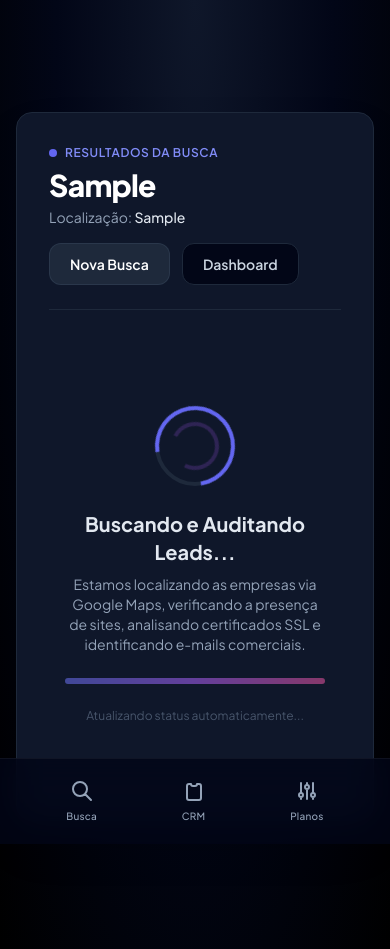
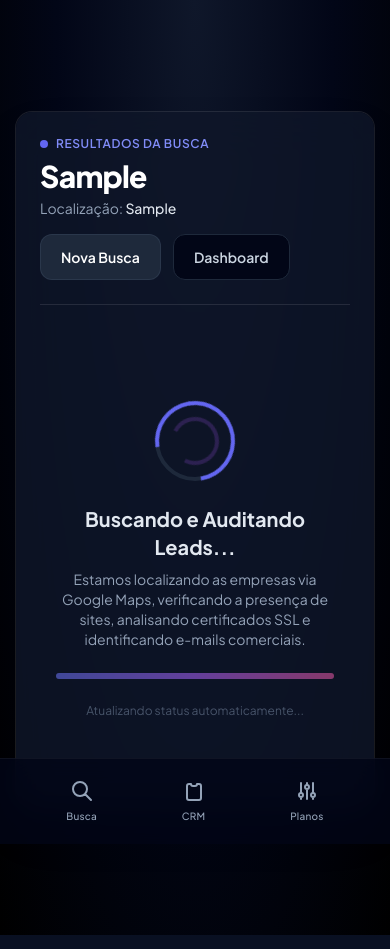
Before and after one commit to thiagojordao98/lead-scout-ai, a Django app: page /leads/search/results/1/ in a window 390 px wide. Run offline with Django 5.2, Linux system fonts and the light colour scheme; a user stored in the database is signed in; tables that the repository leaves empty hold one stand-in row (values such as "Sample post"); some libraries are stand-ins or nearby versions.

Commit message:
style: fix search results card border and button touch targets

```diff
--- a/templates/leads/search_results.html
+++ b/templates/leads/search_results.html
@@ -4,12 +4,12 @@
 
 {% block body_class %}min-h-screen bg-slate-950 text-slate-100{% endblock %}
 
-{% block wrapper_class %}w-full max-w-6xl rounded-2xl bg-slate-900 p-8 shadow-2xl border border-slate-800 text-white my-8{% endblock %}
+{% block wrapper_class %}w-full max-w-6xl relative bg-slate-900/80 backdrop-blur-xl ring-1 ring-white/10 rounded-2xl p-6 md:p-8 shadow-2xl text-white my-8{% endblock %}
 
 {% block content %}
 <div class="space-y-8">
     <!-- Header -->
-    <div class="flex flex-col md:flex-row md:items-center md:justify-between gap-4 border-b border-slate-800 pb-6">
+    <div class="flex flex-col md:flex-row md:items-center md:justify-between gap-4 border-b border-white/10 pb-6">
         <div>
             <div class="flex items-center gap-2 text-xs font-semibold text-indigo-400 uppercase tracking-wider mb-1.5">
                 <span class="inline-block w-2 h-2 rounded-full bg-indigo-500"></span>
@@ -23,10 +23,10 @@
             </p>
         </div>
         <div class="flex items-center gap-3">
-            <a href="{% url 'leads:search_studio' %}" class="px-5 py-2.5 bg-slate-800 hover:bg-slate-700 text-sm font-semibold rounded-xl border border-slate-700/60 transition duration-200">
+            <a href="{% url 'leads:search_studio' %}" class="px-5 py-3 bg-slate-800 hover:bg-slate-700 text-sm font-semibold rounded-xl border border-slate-700/60 transition duration-200">
                 Nova Busca
             </a>
-            <a href="{% url 'accounts:dashboard' %}" class="px-5 py-2.5 bg-slate-950 hover:bg-slate-900 text-sm font-semibold text-slate-300 rounded-xl border border-slate-800 transition duration-200">
+            <a href="{% url 'accounts:dashboard' %}" class="px-5 py-3 bg-slate-950 hover:bg-slate-900 text-sm font-semibold text-slate-300 rounded-xl border border-slate-800 transition duration-200">
                 Dashboard
             </a>
         </div>
@@ -185,7 +185,7 @@
             </div>
 
             <!-- Score e Ação CRM -->
-            <div class="flex items-center justify-between md:justify-end gap-5 pt-4 md:pt-0 border-t md:border-0 border-slate-800">
+            <div class="flex items-center justify-between md:justify-end gap-5 pt-4 md:pt-0 border-t md:border-0 border-white/10">
                 <!-- Score Badge flutuante/alinhado -->
                 <div class="flex flex-col items-start md:items-center">
                     <span class="text-[9px] uppercase tracking-wider text-slate-500 font-bold mb-1">Score</span>
@@ -204,11 +204,11 @@
                 <!-- Ação CRM -->
                 <div>
                     {% if lead.pipeline_card %}
-                    <a href="{% url 'leads:crm_kanban' %}" class="inline-flex items-center gap-1 px-4 py-2.5 bg-emerald-500/10 hover:bg-emerald-500/20 text-emerald-400 text-xs font-semibold rounded-xl border border-emerald-500/20 transition duration-150">
+                    <a href="{% url 'leads:crm_kanban' %}" class="inline-flex items-center gap-1 px-4 py-3 bg-emerald-500/10 hover:bg-emerald-500/20 text-emerald-400 text-xs font-semibold rounded-xl border border-emerald-500/20 transition duration-150">
                         Ver no CRM
                     </a>
                     {% else %}
-                    <a href="{% url 'leads:add_to_pipeline' lead.id %}" class="inline-flex items-center gap-1 px-4 py-2.5 bg-indigo-600 hover:bg-indigo-700 text-white text-xs font-semibold rounded-xl shadow-sm transition duration-150">
+                    <a href="{% url 'leads:add_to_pipeline' lead.id %}" class="inline-flex items-center gap-1 px-4 py-3 bg-indigo-600 hover:bg-indigo-700 text-white text-xs font-semibold rounded-xl shadow-sm transition duration-150">
                         Adicionar ao CRM
                     </a>
                     {% endif %}
```
